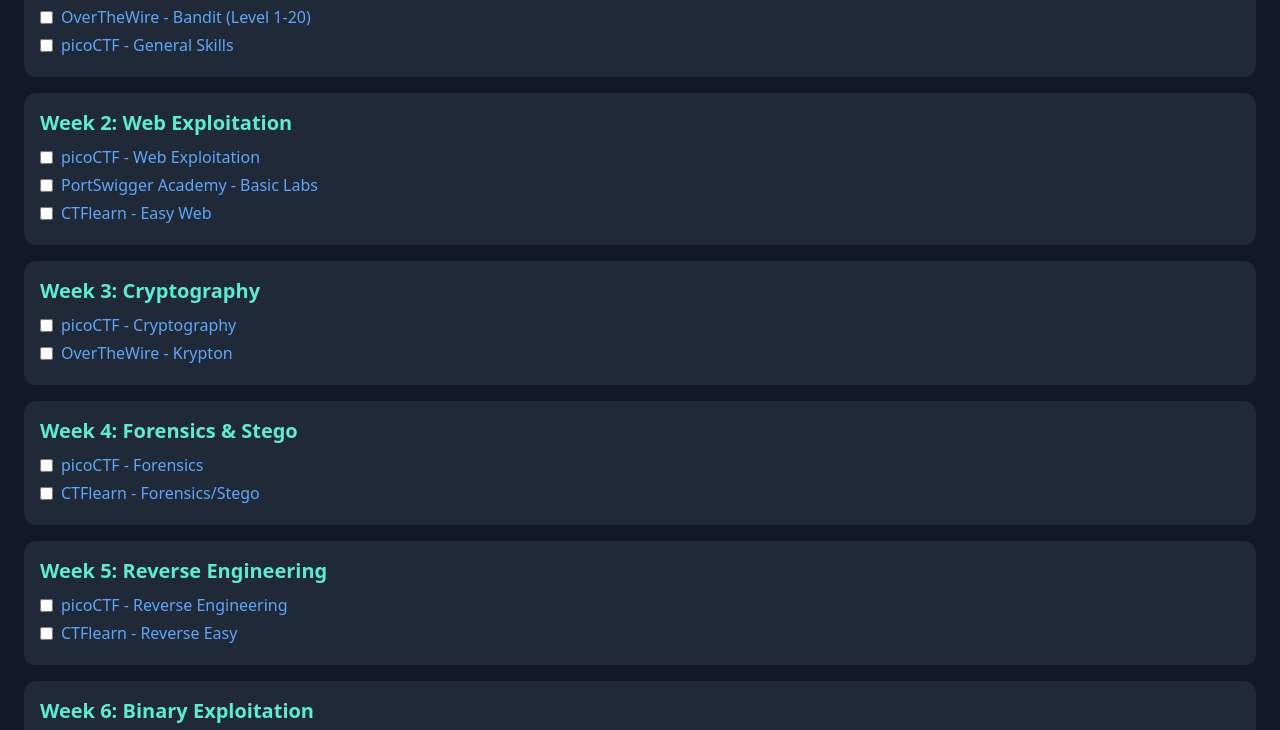
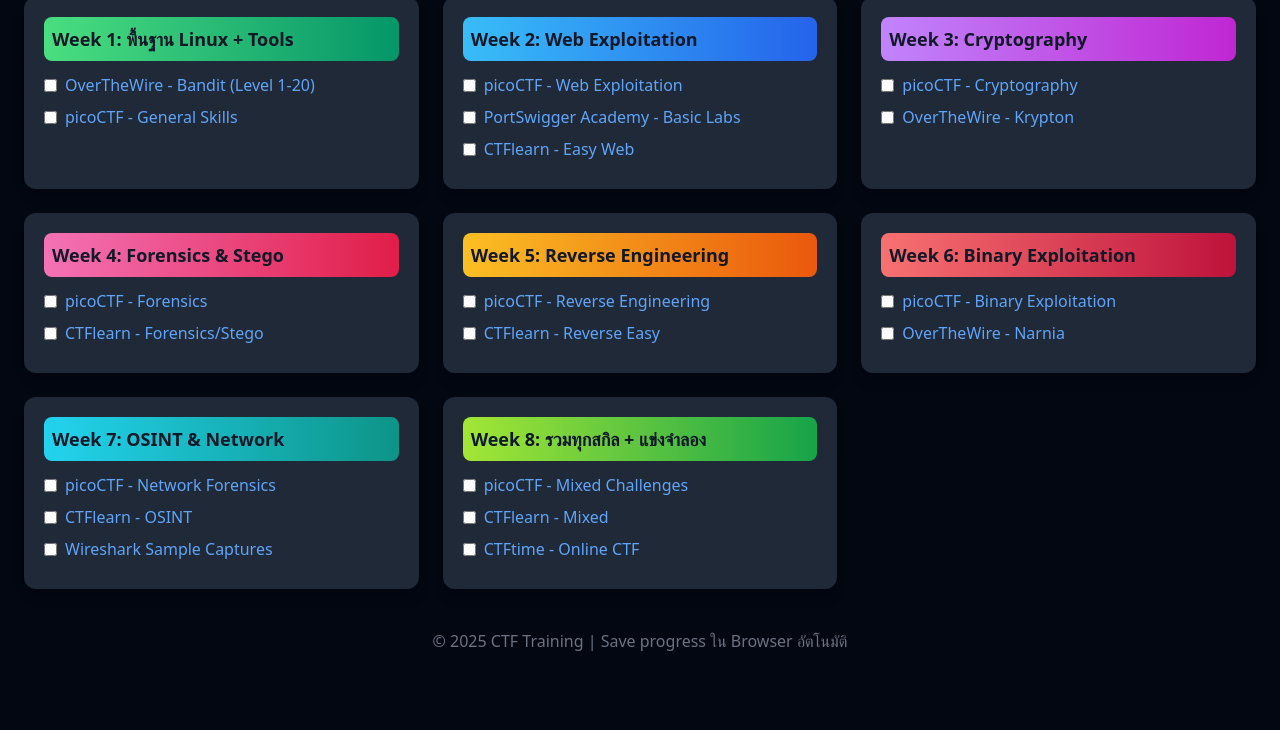
Before and after one commit to saibox/ctf-roadmap, a plain HTML site: page index.html in a window 1280 px wide. Shown: the part 131-861 px from the top of the page. After the commit the page ends 808 px from the top, so only its background shows below. Drawn offline with nearby package versions, Linux system fonts and the light colour scheme.

Commit message:
Update index.html

```diff
--- a/index.html
+++ b/index.html
@@ -6,15 +6,23 @@
   <title>CTF Roadmap 8 Weeks</title>
   <script src="https://cdn.tailwindcss.com"></script>
 </head>
-<body class="bg-gray-900 text-gray-100 min-h-screen p-6">
-  <h1 class="text-3xl font-bold text-teal-400 mb-6">CTF Roadmap 8 Weeks</h1>
+<body class="bg-gray-950 text-gray-100 min-h-screen p-6">
+  <header class="text-center mb-8">
+    <h1 class="text-4xl font-bold text-teal-400">CTF Roadmap 8 Weeks</h1>
+    <p class="text-gray-400 mt-2">ซ้อมทุกสกิล Web • Crypto • Forensics • Pwn • OSINT</p>
+  </header>
 
-  <div id="roadmap" class="space-y-4"></div>
+  <div id="roadmap" class="grid md:grid-cols-2 lg:grid-cols-3 gap-6"></div>
+
+  <footer class="text-center mt-10 text-gray-500">
+    <p>© 2025 CTF Training | Save progress ใน Browser อัตโนมัติ</p>
+  </footer>
 
   <script>
     const data = [
       {
         week: "Week 1: พื้นฐาน Linux + Tools",
+        color: "from-green-400 to-emerald-600",
         tasks: [
           { name: "OverTheWire - Bandit (Level 1-20)", link: "https://overthewire.org/wargames/bandit/" },
           { name: "picoCTF - General Skills", link: "https://play.picoctf.org/practice?category=1&page=1" }
@@ -22,6 +30,7 @@
       },
       {
         week: "Week 2: Web Exploitation",
+        color: "from-sky-400 to-blue-600",
         tasks: [
           { name: "picoCTF - Web Exploitation", link: "https://play.picoctf.org/practice?category=3&page=1" },
           { name: "PortSwigger Academy - Basic Labs", link: "https://portswigger.net/web-security" },
@@ -30,6 +39,7 @@
       },
       {
         week: "Week 3: Cryptography",
+        color: "from-purple-400 to-fuchsia-600",
         tasks: [
           { name: "picoCTF - Cryptography", link: "https://play.picoctf.org/practice?category=4&page=1" },
           { name: "OverTheWire - Krypton", link: "https://overthewire.org/wargames/krypton/" }
@@ -37,6 +47,7 @@
       },
       {
         week: "Week 4: Forensics & Stego",
+        color: "from-pink-400 to-rose-600",
         tasks: [
           { name: "picoCTF - Forensics", link: "https://play.picoctf.org/practice?category=2&page=1" },
           { name: "CTFlearn - Forensics/Stego", link: "https://ctflearn.com/challenges" }
@@ -44,6 +55,7 @@
       },
       {
         week: "Week 5: Reverse Engineering",
+        color: "from-amber-400 to-orange-600",
         tasks: [
           { name: "picoCTF - Reverse Engineering", link: "https://play.picoctf.org/practice?category=5&page=1" },
           { name: "CTFlearn - Reverse Easy", link: "https://ctflearn.com/challenges" }
@@ -51,6 +63,7 @@
       },
       {
         week: "Week 6: Binary Exploitation",
+        color: "from-red-400 to-rose-700",
         tasks: [
           { name: "picoCTF - Binary Exploitation", link: "https://play.picoctf.org/practice?category=6&page=1" },
           { name: "OverTheWire - Narnia", link: "https://overthewire.org/wargames/narnia/" }
@@ -58,6 +71,7 @@
       },
       {
         week: "Week 7: OSINT & Network",
+        color: "from-cyan-400 to-teal-600",
         tasks: [
           { name: "picoCTF - Network Forensics", link: "https://play.picoctf.org/practice?category=2&page=1" },
           { name: "CTFlearn - OSINT", link: "https://ctflearn.com/challenges" },
@@ -66,6 +80,7 @@
       },
       {
         week: "Week 8: รวมทุกสกิล + แข่งจำลอง",
+        color: "from-lime-400 to-green-600",
         tasks: [
           { name: "picoCTF - Mixed Challenges", link: "https://play.picoctf.org/practice" },
           { name: "CTFlearn - Mixed", link: "https://ctflearn.com/challenges" },
@@ -76,19 +91,23 @@
 
     const container = document.getElementById('roadmap');
 
-    data.forEach((week, idx) => {
+    data.forEach(week => {
       const div = document.createElement('div');
-      div.className = "bg-gray-800 p-4 rounded-xl";
-      div.innerHTML = `<h2 class="text-xl font-semibold text-teal-300 mb-2">${week.week}</h2>` +
-        week.tasks.map(t => `
-          <label class="flex items-center space-x-2 mb-1">
-            <input type="checkbox" class="task-checkbox" data-task="${t.link}" />
-            <a href="${t.link}" target="_blank" class="hover:underline text-blue-400">${t.name}</a>
-          </label>`).join('');
+      div.className = "bg-gray-800 rounded-xl shadow-lg p-5 hover:scale-[1.02] transition";
+      div.innerHTML = `
+        <div class="bg-gradient-to-r ${week.color} p-2 rounded-lg mb-3">
+          <h2 class="text-lg font-bold text-gray-900">${week.week}</h2>
+        </div>
+        ${week.tasks.map(t => `
+          <label class="flex items-center space-x-2 mb-2">
+            <input type="checkbox" class="task-checkbox accent-teal-400" data-task="${t.link}">
+            <a href="${t.link}" target="_blank" class="text-blue-400 hover:underline">${t.name}</a>
+          </label>
+        `).join('')}
+      `;
       container.appendChild(div);
     });
 
-    // LocalStorage save
     document.querySelectorAll('.task-checkbox').forEach(cb => {
       const key = cb.dataset.task;
       cb.checked = localStorage.getItem(key) === 'true';
```
